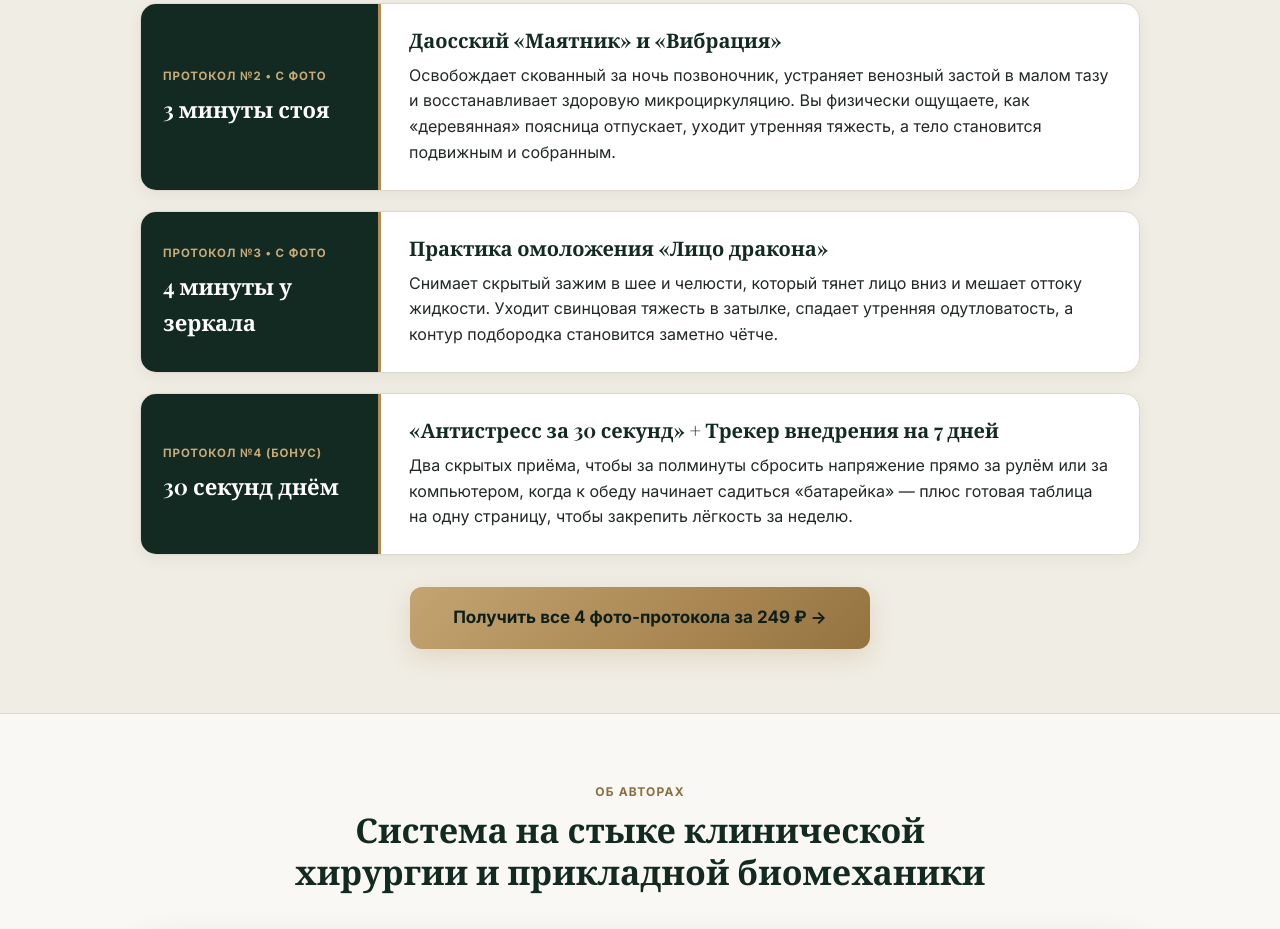
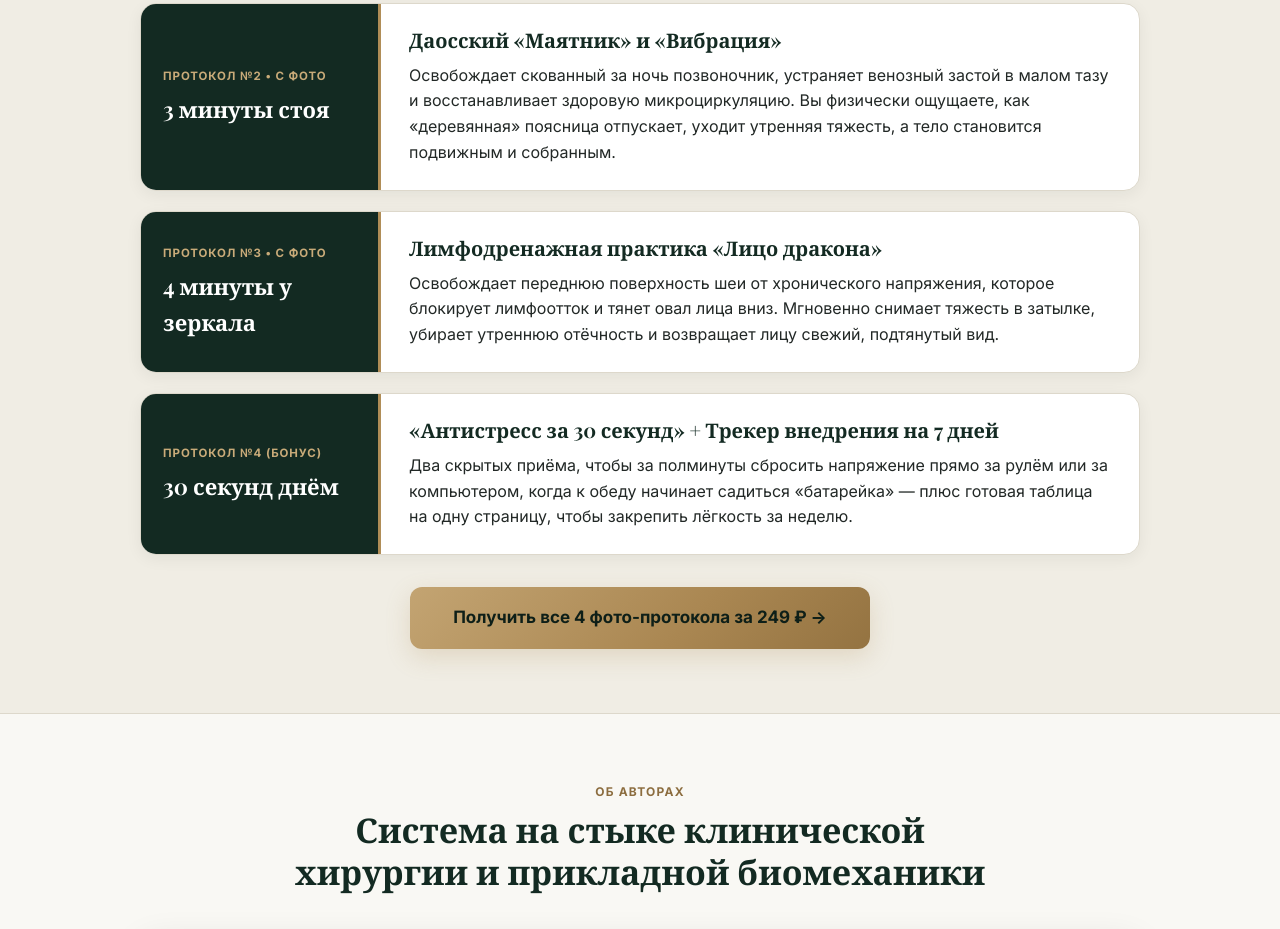
Before and after one commit to kynfy555/voevoda-site, a plain HTML site: page utro_voevoda.html in a window 1280 px wide. Shown: the part 2803-3732 px from the top of the page. Drawn offline with nearby package versions, Linux system fonts and the light colour scheme; a web font is replaced by a local one.

Commit message:
Update utro_voevoda.html

```diff
--- a/utro_voevoda.html
+++ b/utro_voevoda.html
@@ -1277,8 +1277,8 @@
             <div class="proto-time">4 минуты у зеркала</div>
           </div>
           <div class="proto-body">
-            <h3>Практика омоложения «Лицо дракона»</h3>
-            <p>Снимает скрытый зажим в шее и челюсти, который тянет лицо вниз и мешает оттоку жидкости. Уходит свинцовая тяжесть в затылке, спадает утренняя одутловатость, а контур подбородка становится заметно чётче.</p>
+            <h3>Лимфодренажная практика «Лицо дракона»</h3>
+            <p>Освобождает переднюю поверхность шеи от хронического напряжения, которое блокирует лимфоотток и тянет овал лица вниз. Мгновенно снимает тяжесть в затылке, убирает утреннюю отёчность и возвращает лицу свежий, подтянутый вид.</p>
           </div>
         </div>
 
```
